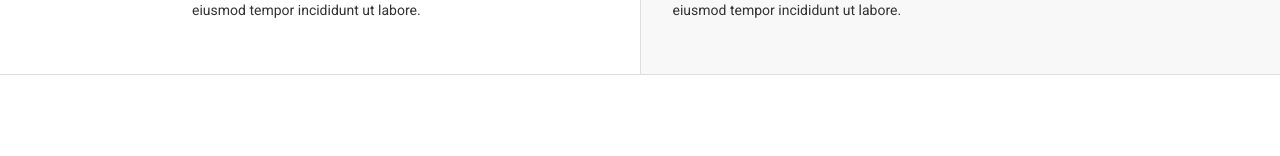
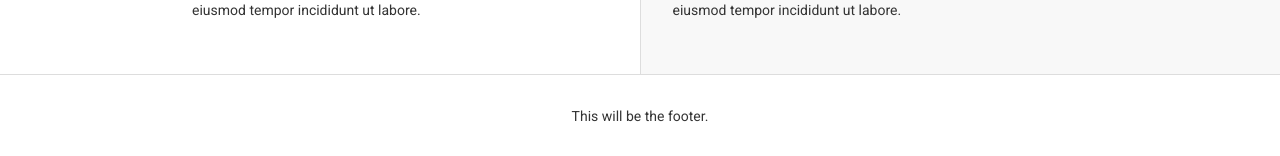
Before and after one commit to connors/photon, a Jekyll site: the page built from docs/index.html, in a window 1280 px wide. Shown: the part 1248-1404 px from the top of the page. Built offline with Jekyll 4.4.1, drawn with Linux system fonts in a browser that asks for light colours; before the commit the page ends 1323 px from its top, so only the background shows below that.

Commit message:
mock in a footer

```diff
--- a/docs/index.html
+++ b/docs/index.html
@@ -60,3 +60,13 @@ title: Photon
     </div>
   </div>
 </section>
+
+<footer>
+  <div class="container text-centered">
+    <div class="col-group">
+      <div class="col">
+        This will be the footer.
+      </div>
+    </div>
+  </div>
+</footer>
```
